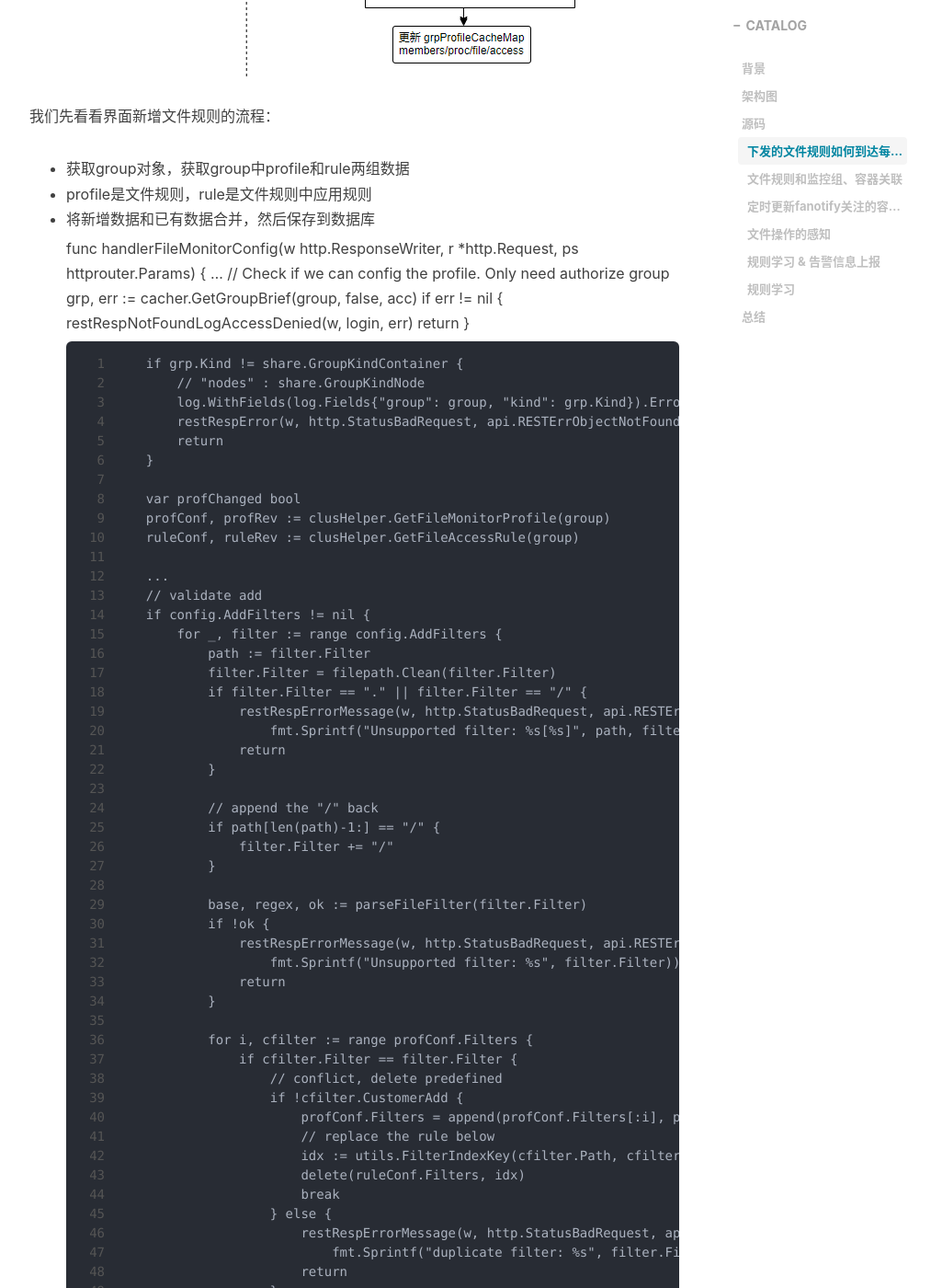
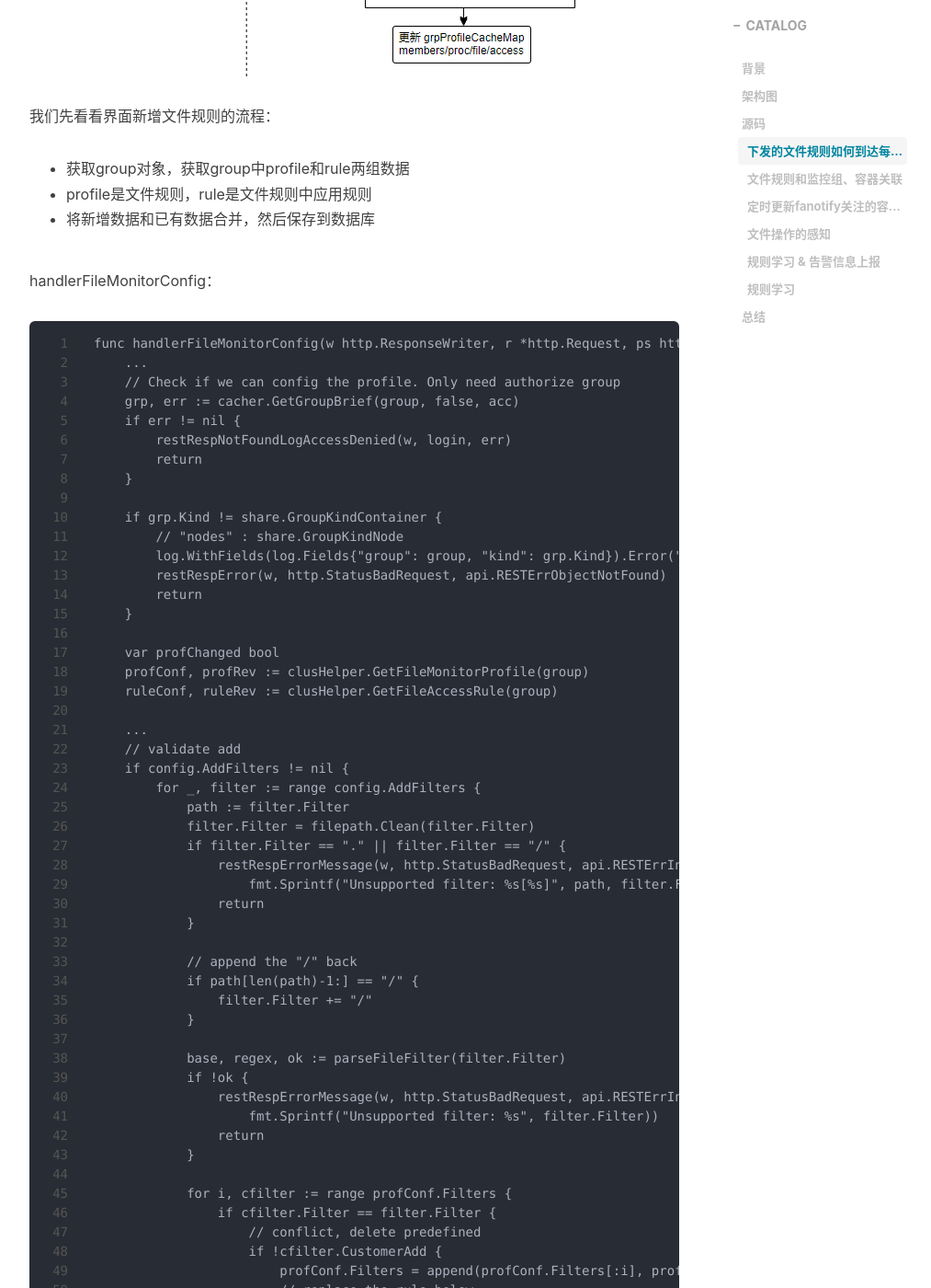
Before and after one commit to smallcoderhujin/blog, a Jekyll site: the page built from _posts/kubernetes/2023-03-14-neuvector-file.md, in a window 1280 px wide and 1400 px high, scrolled down 1889 px. Shown: the whole window at 92% size, without its empty margins (233-1246 px from the left). Built offline with Jekyll 4.4.1, drawn with Linux system fonts in a browser that asks for light colours; nearby versions of some CDN libraries; comment, search, counter and statistics services are not loaded; some of the changed text lies outside the part shown.

Commit message:
update neuvector file rule

```diff
--- a/_posts/kubernetes/2023-03-14-neuvector-file.md
+++ b/_posts/kubernetes/2023-03-14-neuvector-file.md
@@ -44,6 +44,7 @@ tags:
 - profile是文件规则，rule是文件规则中应用规则
 - 将新增数据和已有数据合并，然后保存到数据库
 
+handlerFileMonitorConfig：
 
     func handlerFileMonitorConfig(w http.ResponseWriter, r *http.Request, ps httprouter.Params) {
         ...
@@ -207,7 +208,6 @@ PutFileMonitorProfile:
 ### 文件规则和监控组、容器关联
 
 用户规则创建后保存到数据库，enforcer watch到数据变化会更新本地内存数据
-
 - 对比内存数据，不一致则更新
 - targets是当前group中容器id列表
 - 可以看到grpNotifyFile是当前节点所有容器id的集合
@@ -243,7 +243,6 @@ updateGroupProfileCache:
     }
 
 看到这里有点好奇，group和容器是怎么关联上的，也就是上面代码中grpCache.members在哪里维护的：
-
 - 在enforcer中监听runtime事件时，会监听容器的创建事件，对应的回调函数有个groupWorkloadJoin
 - 在groupWorkloadJoin中根据workload的learnedGroupName获取对应的系统组，然后加入
 - 用户自定义组根据Criteria和domain来识别是否包含此workload
@@ -307,7 +306,6 @@ enforcer中创建了一个定时任务，每隔5s执行一次，遍历所有容
     }
 
 在applyFileGroupProfile中涉及三个主要流程：
-
 - calculateFileGroupProfile： 根据用户创建的文件规则筛选出所有相关file，根据监控组模式设置file的mask属性
 - 更新容器matchRules：将计算到的file/access规则添加到workload对象中（纯数据转换处理逻辑）
 - StartWatch：将file添加到fanotify中
@@ -398,7 +396,6 @@ getCoreFile: 会根据用户下发的文件规则（path可能带*）会获取
 SetMode：内存中创建rootFd对象，需要注意一点如果监控组是保护模式会设置permControl为true，这个在后面处理文件事件会用到
 
 addCoreFile
-
 - 向fanotify注册需要关注的文件列表，以及设置文件mask，以addFile为例
 - 这里如果监控path是包管理路径会额外再调用inotify来监控
 
@@ -431,7 +428,6 @@ addCoreFile&addFile:
     }
 
 fanotify的addFile
-
 - path形如：/host/proc/17490/root/usr/bin，解析到容器的pid和操作的文件路径
 - fn.roots[rootPid]得到容器的root fd
 - 这里注意mask的取值逻辑：userAdded/protect基本都符合可以忽略，permControl表示监控组是保护模式，configPerm正常是true，可以理解成监控组保护模式下默认给文件设置mask是FAN_OPEN_PERM，其他情况都是FAN_OPEN，这个需要结合后面fanotify事件的处理流程一起看
@@ -483,7 +479,6 @@ addFile
     ...
 
 fa.StartMonitor真正将文件规则应用到fanotify
-
 - 这里的Mark是调用fanotify，给出需要监控的文件路径、文件事件、权限
 - addHostNetworkFilesCopiedFiles是将hostnetwork的容器中一些通用的文件（/etc/hosts /etc/resolv.conf）进行监控
 
@@ -519,7 +514,6 @@ StartMonitor:
 ![neuvector file](/blog/img/neuvector_file3.png)
 
 上面直接调用fn.fa.Mark去告诉fanotify需要关注的文件，但是这个对象哪里来的？
-
 - NewFaNotify: 初始化fanotify
 - NewInotify: 初始化inotify
 - MonitorFileEvents：监听来自fanotify和inotify的文件事件并处理
@@ -559,7 +553,6 @@ NewFileWatcher:
         ...
 
 文件事件处理：
-
 - 在获取到文件事件后，获取事件中进程pid、容器的root fd、文件mask
 - 这里如果文件fmask是FAN_OPEN_PERM，则perm是1。前面提过如果监控组是保护模式，则会设置对应文件的mask是FAN_OPEN_PERM
 - resp：用来给fanotify回复的结果，计算方式见下文的流程图
@@ -646,7 +639,6 @@ calculateResponse:
 ![neuvector file](/blog/img/neuvector_file6.png)
 
 前面看了文件事件处理流程，但是我们忽略了一个细节
-
 - 这里有个change参数，用来判断文件是否被修改
 - 当fmask是FAN_CLOSE_WRITE表示文件被修改
 - 当文件规则是学习模式，或者保护模式下修改了文件 事件都需要report
@@ -705,8 +697,7 @@ handleEvents:
     }
 
 
-这里在enforcer启动时创建了两个定时任务，分别用来处理事件和学习规则用
-
+这里在enforcer启动时创建了两个定时任务，分别用来处理事件和学习规则用:
 - HandleWatchedFiles会根据路径类型（文件还是目录）调用对应的处理方法
 - reportLearningRules:后面细讲
 
```
Also changed, not shown: other parts of _posts/kubernetes/2023-03-14-neuvector-file.md (+2 -3 lines).
